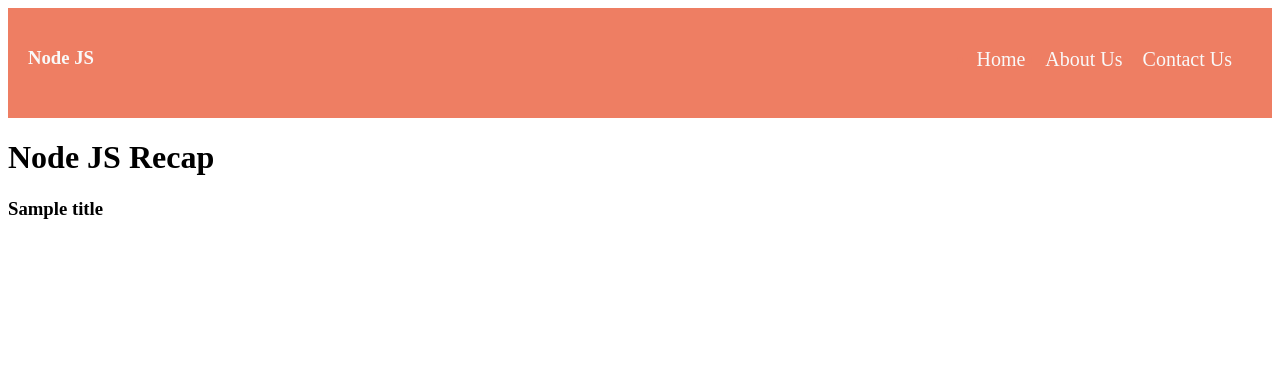
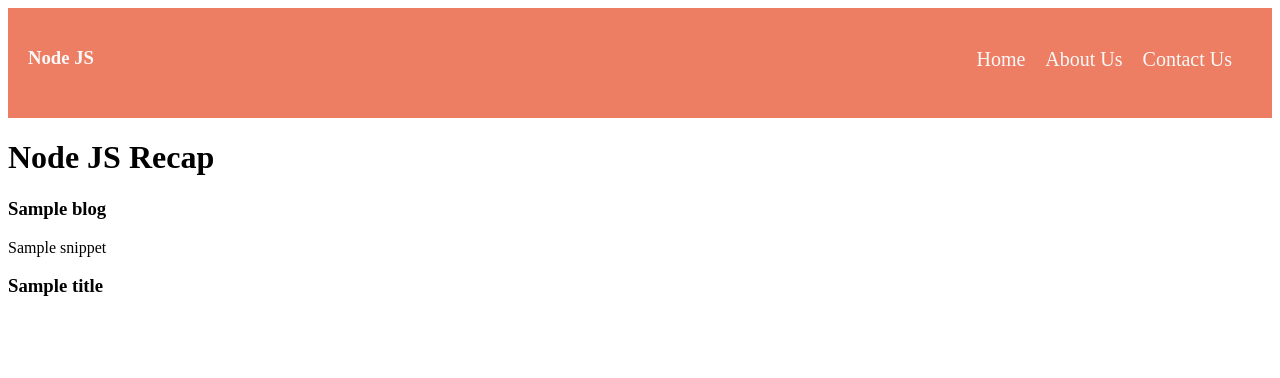
Before and after one commit to Mbote-Joseph/NodeJS-Recap, a Node server app: template views/index.ejs in a window 1280 px wide. Shown: the top 378 px of the page. Run offline with Node 20, Linux system fonts and the light colour scheme; the template is opened without the code that fills it: most values are stand-ins (such as "Sample title", 1, 10 or a date in 2020).

Commit message:
NodeJS Recap

```diff
--- a/server.js
+++ b/server.js
@@ -19,7 +19,7 @@ app.get("/", (req, res) => {
     { title: "Mario finds stars", snippet: "Lorem ipsum dolor sit amet" },
     { title: "How to defeat bowser", snippet: "Lorem ipsum dolor sit amet" },
   ];
-  res.render("index", { title: "Welcome, Joseph Mbote" }, { blogs });
+  res.render("index", { title: "Welcome, Joseph Mbote", blogs });
 });
 
 app.get("/about", (req, res) => {
--- a/views/index.ejs
+++ b/views/index.ejs
@@ -2,6 +2,15 @@
     <%- include("./partials/nav.ejs") %>
   <body>
     <h1>Node JS Recap</h1>
+    <% if(blogs.length >0) {%> <% blogs.map(blog => { %>
+      <div class="card">
+        <h3 class="title"><%= blog.title %></h3>
+        <p class="snippet"><%= blog.snippet %></p>
+      </div>
+      <% }) %> <% }else{%>
+      <h2>No Blogs to display</h2>
+
+      <% }%>
 
     <h3><%= title %></h3>
   </body>
```
